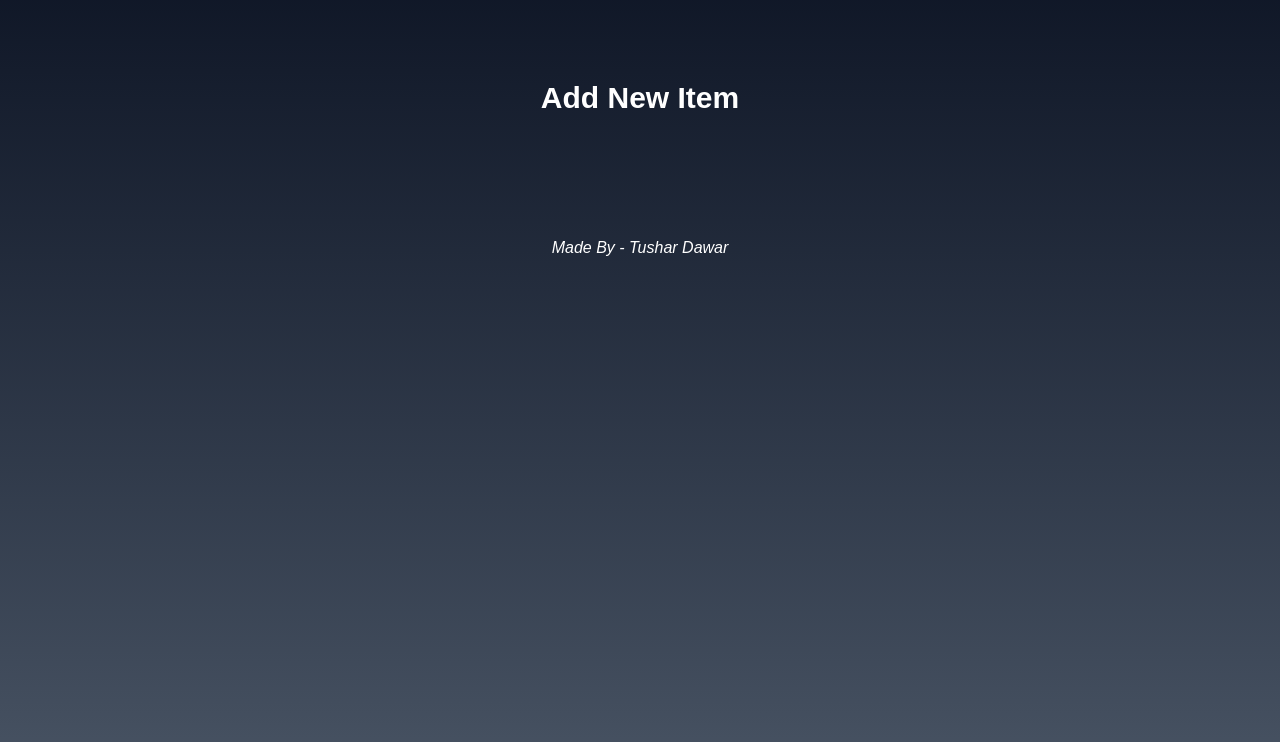
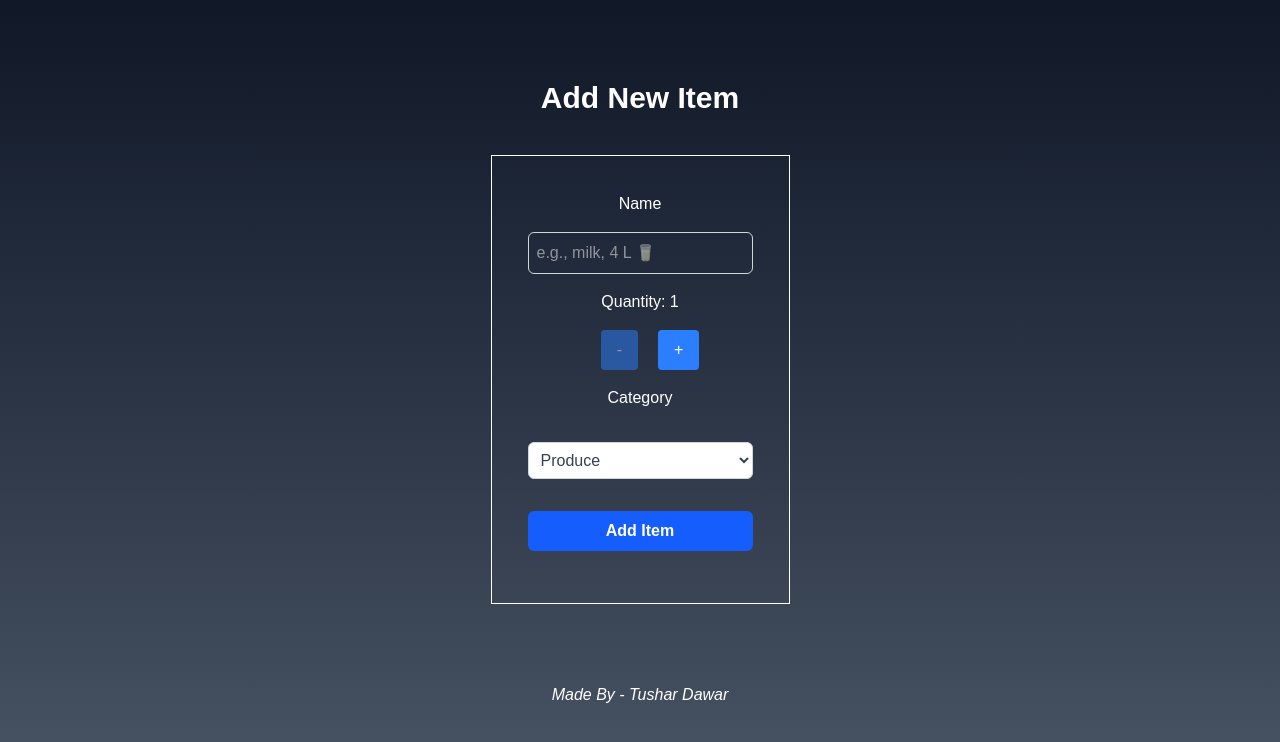
Before and after one commit to Tdawar/cprg306-assignments, a Next.js app: page /week-5 in a window 1280 px wide. Shown: the top 742 px of the page. Built offline with nearby package versions, Linux system fonts and the light colour scheme.

Commit message:
Create form and add styling

```diff
--- a/app/week-5/new-item.js
+++ b/app/week-5/new-item.js
@@ -20,7 +20,7 @@ export default function NewItem() {
 
     console.log(item);
 
-    alert(`Item added:\nName: ${name}\nQuantity: ${quantity}\nCategory: ${category}`);
+    alert(`Item Name: ${name}\nQuantity: ${quantity}\nCategory: ${category}`);
 
     setName("");
     setQuantity(1);
@@ -55,4 +55,66 @@ export default function NewItem() {
   if (quantity <= 1) {
     buttonStylesDec += " opacity-50 cursor-not-allowed";
   }
+
+   return(
+    <form onSubmit={handleSubmit} className = "outline p-9" >
+       <label htmlFor="name" className="block font-medium ">
+              Name
+            </label>
+            <input
+              id="name"
+              type="text"
+              value={name}
+              onChange={handleNameChange}
+              required
+              className="w-full border border-gray-300 rounded-md p-2 my-4"
+              placeholder="e.g., milk, 4 L 🥛"
+            />
+              <p>Quantity: {quantity}</p>
+              <p>
+                <button
+                className={buttonStylesDec}
+                onClick={decrement}
+                type = "button"
+                >-</button>
+              <button
+              className={buttonStylesInc}
+              onClick={increment}
+              type = "button"
+              >+</button>
+              </p>
+
+             <label htmlFor="category" className="block font-medium my-4">
+              Category
+            </label>
+            <select
+              id="category"
+              value={category}
+              onChange={handleCategoryChange}
+              className="w-full border border-gray-300 rounded-md p-2 bg-white text-gray-700 my-4"
+            >
+              <option value="Produce">Produce</option>
+              <option value="Dairy">Dairy</option>
+              <option value="Bakery">Bakery</option>
+              <option value="Meat">Meat</option>
+              <option value="Frozen Foods">Frozen Foods</option>
+              <option value="Canned Goods">Canned Goods</option>
+              <option value="Dry Goods">Dry Goods</option>
+              <option value="Beverages">Beverages</option>
+              <option value="Snacks">Snacks</option>
+              <option value="Household">Household</option>
+              <option value="Other">Other</option>
+            </select>
+
+
+          <button
+            type="submit"
+            className="w-full bg-blue-600 text-white font-semibold py-2 rounded-md hover:bg-blue-700 my-4"
+          >
+            Add Item
+          </button>
+
+    </form>
+  );
+
 }
```
